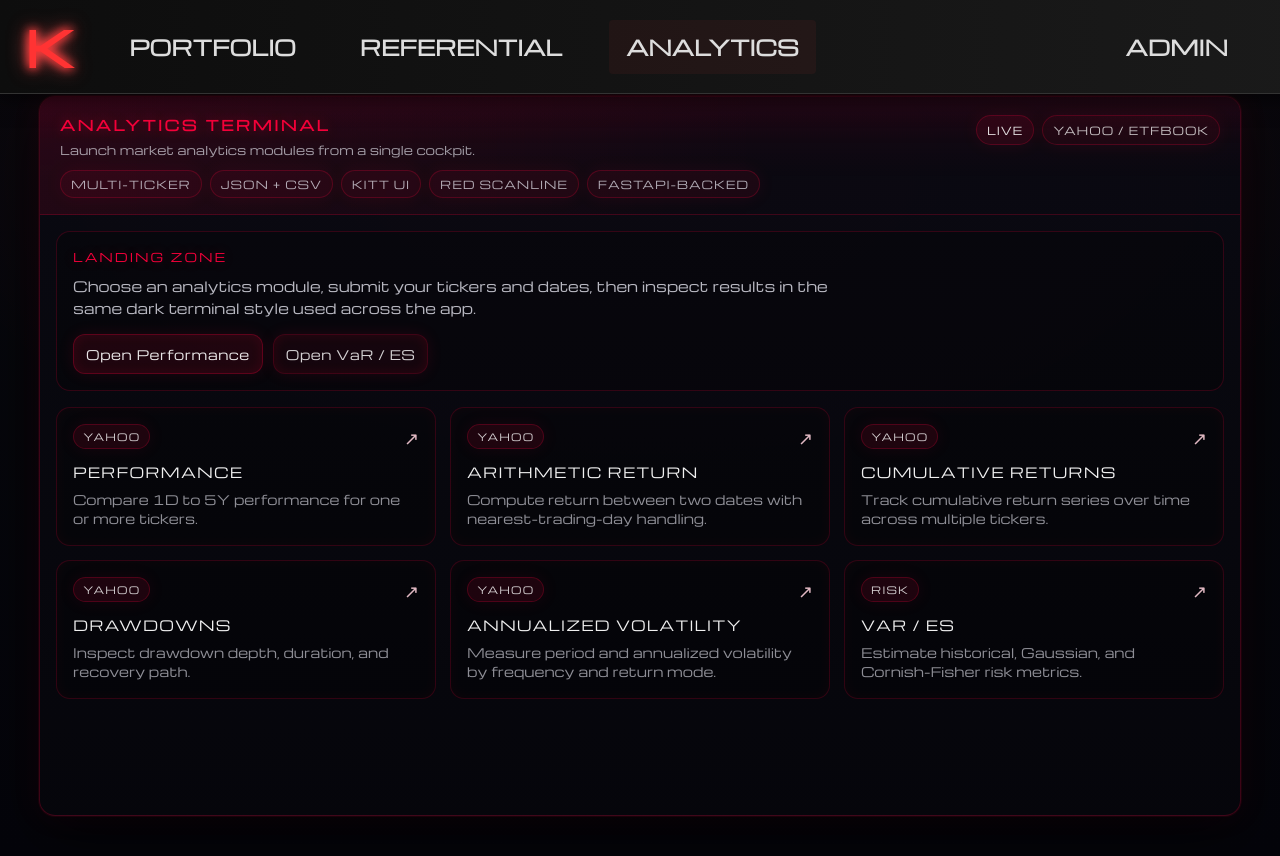
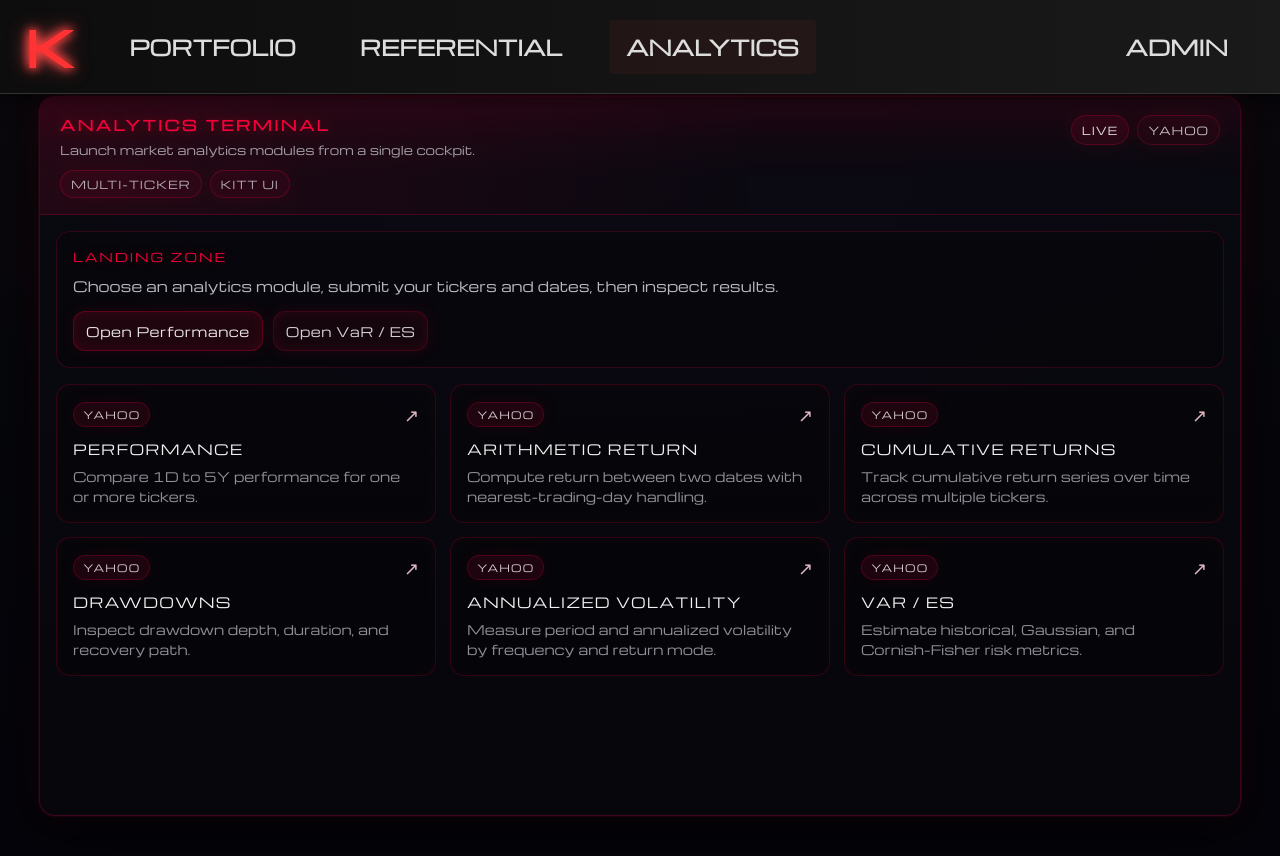
Before and after one commit to Vincent-Bulut/kitt, a SvelteKit app in the folder frontend/: page /analytics in a window 1280 px wide. Built offline with nearby package versions, Linux system fonts and the light colour scheme.

Commit message:
refactor(frontend): update tags, chips, and descriptions in analytics page
Simplified content by modifying tags, removing redundant chips, and rephrasing hero text for clarity.

```diff
--- a/frontend/src/routes/analytics/+page.svelte
+++ b/frontend/src/routes/analytics/+page.svelte
@@ -34,16 +34,13 @@
             title: "VaR / ES",
             description: "Estimate historical, Gaussian, and Cornish-Fisher risk metrics.",
             href: "/analytics/var-es",
-            tag: "RISK"
+            tag: "YAHOO"
         }
     ];
 
     const chips = [
         "Multi-ticker",
-        "JSON + CSV",
         "KITT UI",
-        "Red scanline",
-        "FastAPI-backed"
     ];
 </script>
 
@@ -62,7 +59,7 @@
 
                 <div class="statusWrap">
                     <span class="status">LIVE</span>
-                    <span class="status soft">Yahoo / ETFbook</span>
+                    <span class="status soft">Yahoo</span>
                 </div>
             </div>
 
@@ -77,8 +74,7 @@
             <div class="heroPanel">
                 <div class="heroLabel">LANDING ZONE</div>
                 <p class="heroText">
-                    Choose an analytics module, submit your tickers and dates, then inspect results
-                    in the same dark terminal style used across the app.
+                    Choose an analytics module, submit your tickers and dates, then inspect results.
                 </p>
 
                 <div class="heroActions">
```
